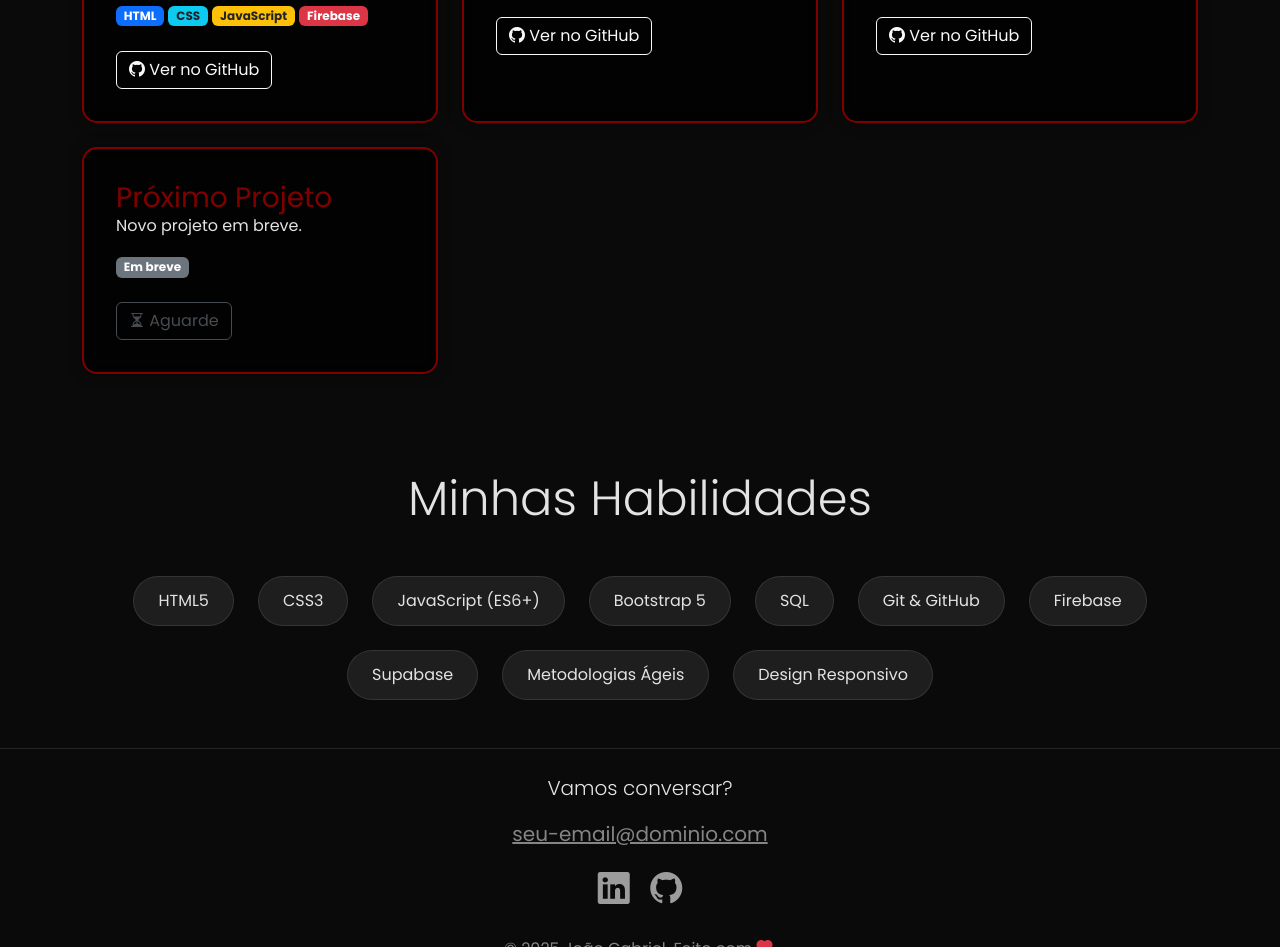
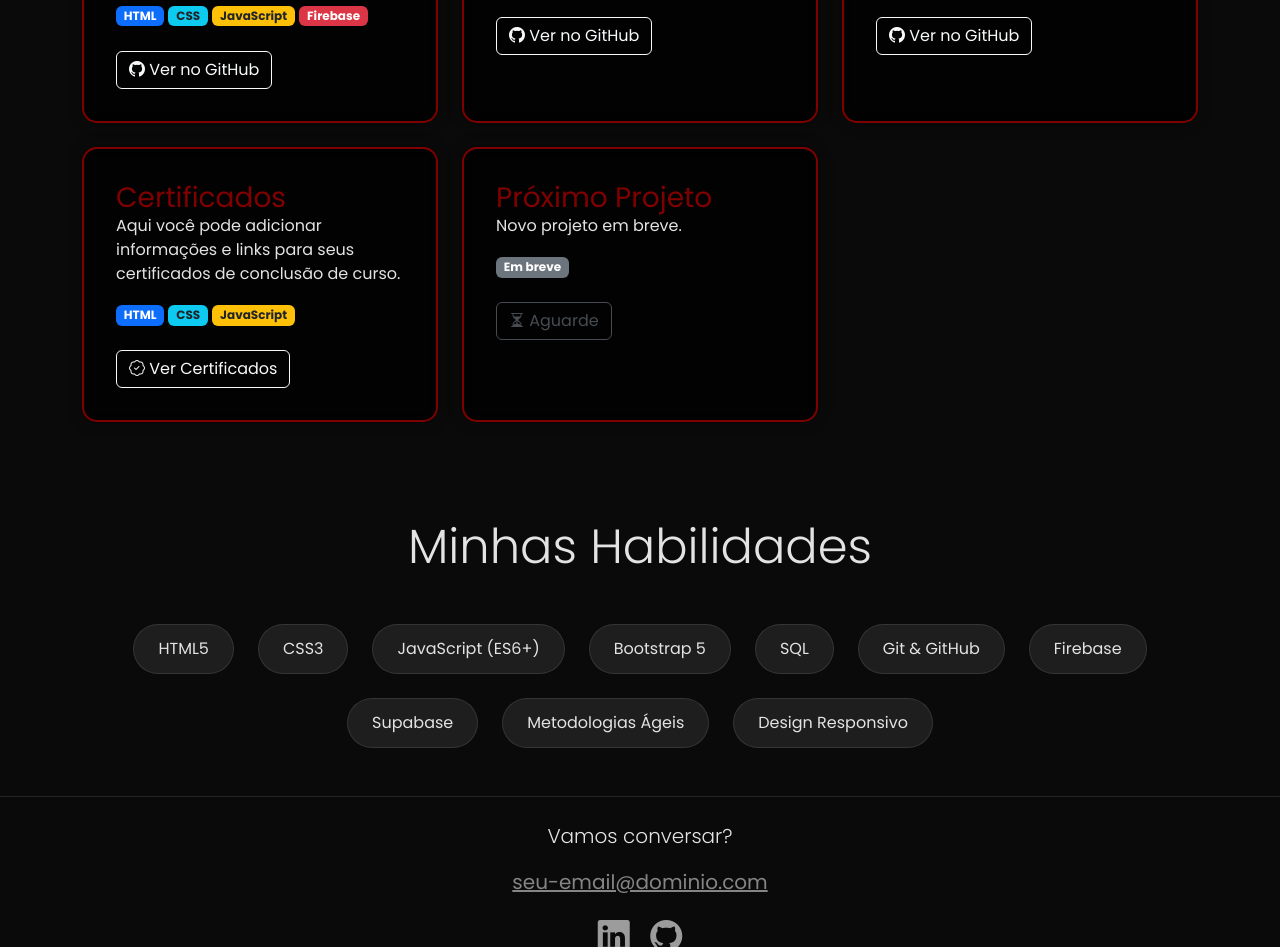
Before and after one commit to joaog478/portfolioo1, a plain HTML site: page index.html in a window 1280 px wide. Shown: the part 1837-2784 px from the top of the page. Drawn offline with nearby package versions, Linux system fonts and the light colour scheme.

Commit message:
Update index.html

```diff
--- a/index.html
+++ b/index.html
@@ -56,9 +56,9 @@
                     <p class="lead">Eu tento viver minha vida com atenção e cuidado, buscando
                         ser uma pessoa boa, mesmo nas coisas pequenas. Gosto de acreditar que
                         cada gesto de carinho ou de ajuda faz diferença, e tento praticar isso sempre que posso. <br>Quero ser alguém que escuta
-                         de verdade, que se importa de coração, e que não perde a vontade de crescer, de aprender e de se tornar cada
-                         vez mais humano. Acho que é nisso, nesse esforço diário de viver com atenção, amor e humildade, que encontro
-                         sentido para mim.</p>
+                          de verdade, que se importa de coração, e que não perde a vontade de crescer, de aprender e de se tornar cada
+                          vez mais humano. Acho que é nisso, nesse esforço diário de viver com atenção, amor e humildade, que encontro
+                          sentido para mim.</p>
                     <a href="https://www.linkedin.com/in/jo%C3%A3o-medeiros-a982203a0/" target="_blank" class="btn btn-outline-primary rounded-pill px-4">
                         <i class="bi bi-linkedin"></i> Meu LinkedIn
                     </a>
@@ -74,7 +74,6 @@
                 <h2 class="text-center display-5 mb-5">Projetos Recentes</h2>
                 <div class="row g-4">
 
-                    <!-- PROJETO 1 -->
                     <div class="col-lg-4 col-md-6">
                         <div class="project-card">
                             <h3 class="card-title">AppLogin com Firebase</h3>
@@ -91,7 +90,6 @@
                         </div>
                     </div>
 
-                    <!-- PROJETO 2 -->
                     <div class="col-lg-4 col-md-6">
                         <div class="project-card">
                             <h3 class="card-title">Meu Portfólio Web</h3>
@@ -107,7 +105,6 @@
                         </div>
                     </div>
 
-                    <!-- NOVO PROJETO ADICIONADO -->
                     <div class="col-lg-4 col-md-6">
                         <div class="project-card">
                             <h3 class="card-title">Site de Citações</h3>
@@ -123,7 +120,21 @@
                         </div>
                     </div>
 
-                    <!-- PROJETO 4 -->
+                    <div class="col-lg-4 col-md-6">
+                        <div class="project-card">
+                            <h3 class="card-title">Certificados</h3>
+                            <p class="card-text">Aqui você pode adicionar informações e links para seus certificados de conclusão de curso.</p>
+                            <div class="card-tags">
+                                <span class="badge bg-primary">HTML</span>
+                                <span class="badge bg-info text-dark">CSS</span>
+                                <span class="badge bg-warning text-dark">JavaScript</span>
+                            </div>
+                            <a href="https://drive.google.com/drive/folders/1OA9W0ynWSNp2E8VCuVxZi0tj47U3RjZZ?usp=sharing" target="_blank" class="btn btn-outline-light mt-4">
+                                <i class="bi bi-patch-check"></i> Ver Certificados
+                            </a>
+                        </div>
+                    </div>
+
                     <div class="col-lg-4 col-md-6">
                         <div class="project-card">
                             <h3 class="card-title">Próximo Projeto</h3>
```
